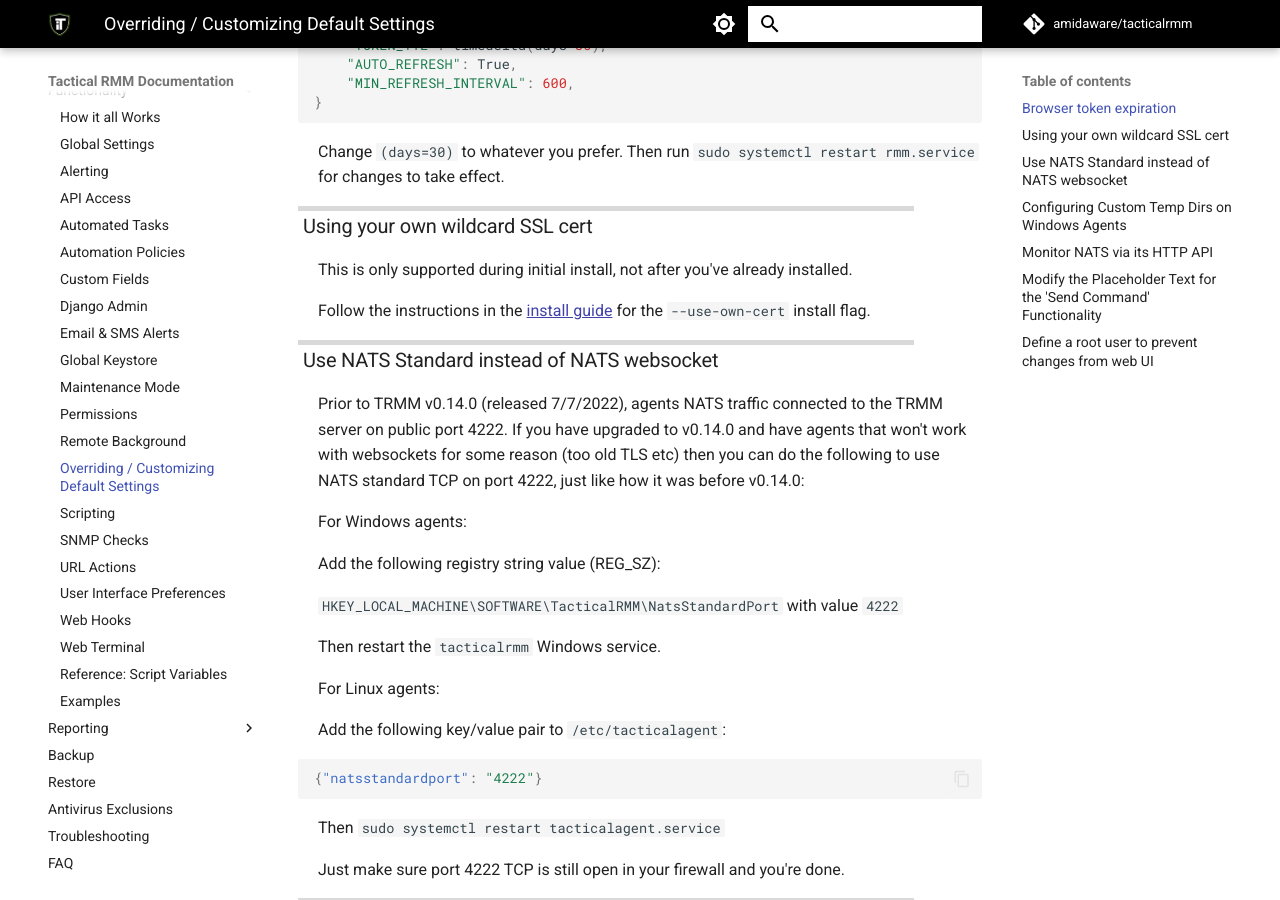
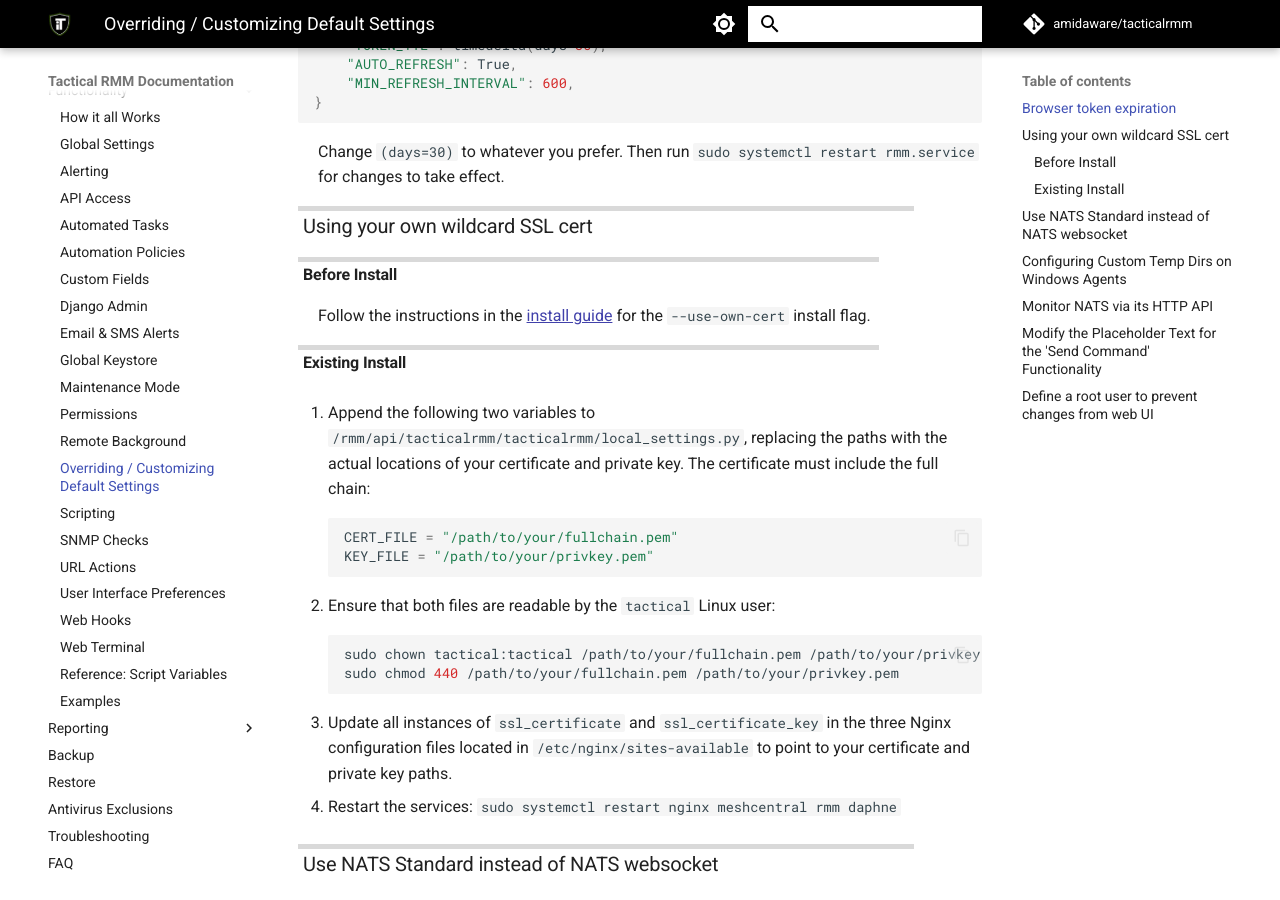
Before and after one commit to amidaware/trmm-docs, an MkDocs documentation site: the page built from docs/functions/settings_override.md, in a window 1280 px wide and 900 px high, scrolled down 391 px. Built offline with MkDocs 1.6.1 and Material for MkDocs 9.7.7, drawn with Linux system fonts in a browser that asks for light colours; comment, search, counter and statistics services are not loaded.

Commit message:
add docs for using own cert for existing installs

````diff
--- a/docs/functions/settings_override.md
+++ b/docs/functions/settings_override.md
@@ -20,9 +20,28 @@
 
 ### Using your own wildcard SSL cert
 
-This is only supported during initial install, not after you've already installed.
+#### Before Install
 
 Follow the instructions in the [install guide](../install_server.md#step-5-run-the-install-script) for the `--use-own-cert` install flag.
+
+#### Existing Install
+
+1. Append the following two variables to `/rmm/api/tacticalrmm/tacticalrmm/local_settings.py`, replacing the paths with the actual locations of your certificate and private key. The certificate must include the full chain:
+```python
+CERT_FILE = "/path/to/your/fullchain.pem"
+KEY_FILE = "/path/to/your/privkey.pem"
+```
+
+2. Ensure that both files are readable by the `tactical` Linux user:
+```bash
+sudo chown tactical:tactical /path/to/your/fullchain.pem /path/to/your/privkey.pem
+sudo chmod 440 /path/to/your/fullchain.pem /path/to/your/privkey.pem
+```
+
+3. Update all instances of `ssl_certificate` and `ssl_certificate_key` in the three Nginx configuration files located in `/etc/nginx/sites-available` to point to your certificate and private key paths.
+
+4. Restart the services: `sudo systemctl restart nginx meshcentral rmm daphne`
+
 
 ### Use NATS Standard instead of NATS websocket
 
````
